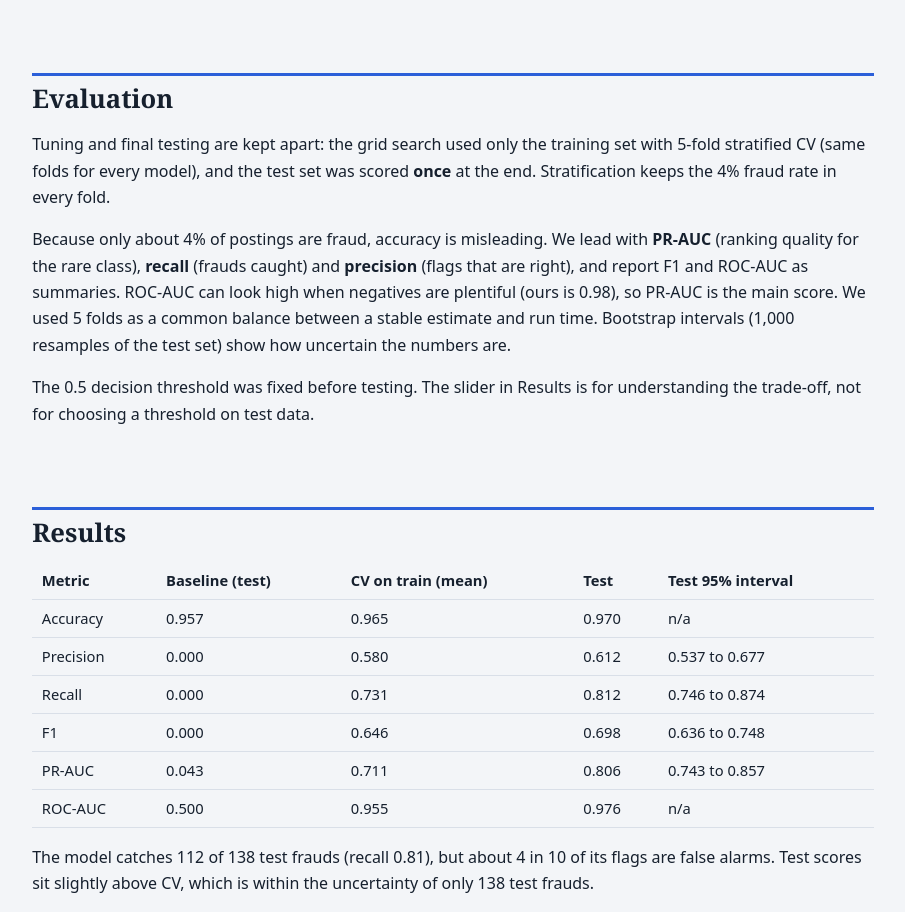
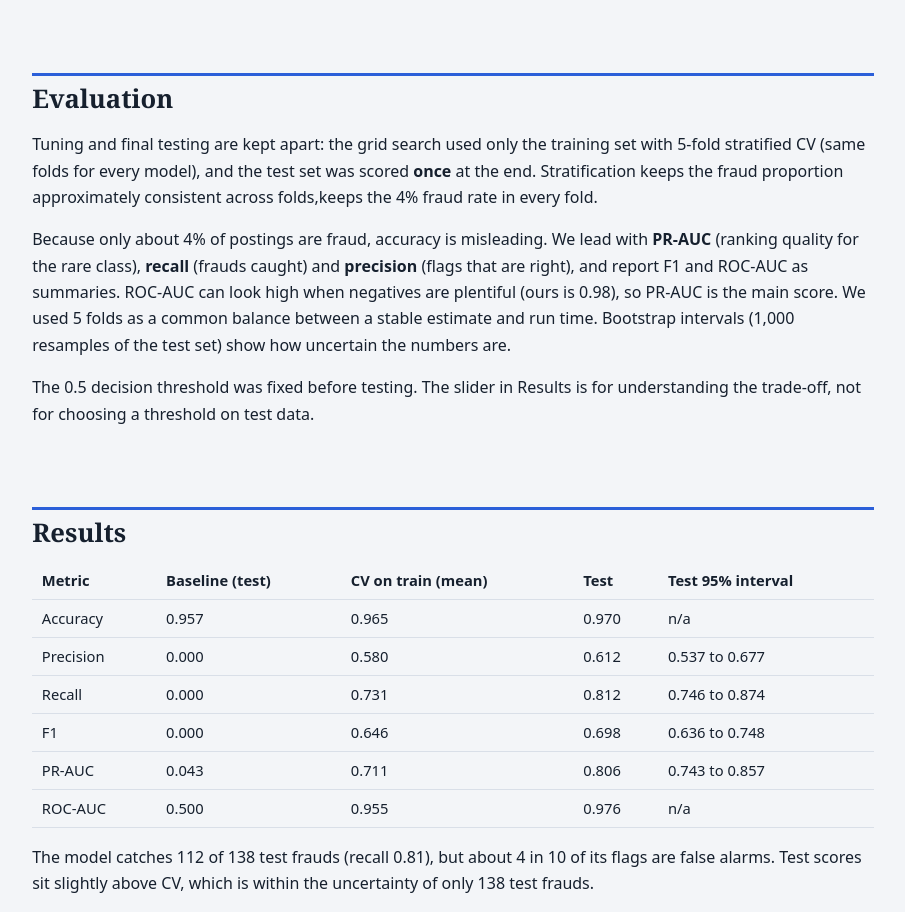
Before and after one commit to pramidimahathi-tech/fraud-job-detection, a plain HTML site: page index.html in a window 1280 px wide. Shown: the part 3848-4760 px from the top of the page, without its empty margins (187-1092 px from the left). Drawn offline with Linux system fonts and the light colour scheme.

Commit message:
Update index.html

```diff
--- a/index.html
+++ b/index.html
@@ -32,7 +32,7 @@
 <details><summary>Logistic regression tuning grid (CV PR-AUC)</summary><table><tr><th>Penalty</th><th>C</th><th>Mean</th><th>Std</th></tr><tr><td>L2</td><td>10</td><td>0.711</td><td>0.033</td></tr><tr><td>L2</td><td>100</td><td>0.706</td><td>0.023</td></tr><tr><td>L2</td><td>1</td><td>0.658</td><td>0.051</td></tr><tr><td>L1</td><td>10</td><td>0.649</td><td>0.030</td></tr><tr><td>L1</td><td>100</td><td>0.642</td><td>0.033</td></tr><tr><td>L1</td><td>1</td><td>0.600</td><td>0.057</td></tr><tr><td>L2</td><td>0.1</td><td>0.520</td><td>0.051</td></tr><tr><td>L2</td><td>0.01</td><td>0.435</td><td>0.049</td></tr><tr><td>L1</td><td>0.1</td><td>0.415</td><td>0.045</td></tr><tr><td>L1</td><td>0.01</td><td>0.312</td><td>0.044</td></tr></table></details></section>
 
 <section id="evaluation"><h2>Evaluation</h2>
-<p>Tuning and final testing are kept apart: the grid search used only the training set with 5-fold stratified CV (same folds for every model), and the test set was scored <b>once</b> at the end. Stratification keeps the 4% fraud rate in every fold.</p>
+<p>Tuning and final testing are kept apart: the grid search used only the training set with 5-fold stratified CV (same folds for every model), and the test set was scored <b>once</b> at the end. Stratification keeps the fraud proportion approximately consistent across folds,keeps the 4% fraud rate in every fold.</p>
 <p>Because only about 4% of postings are fraud, accuracy is misleading. We lead with <b>PR-AUC</b> (ranking quality for the rare class), <b>recall</b> (frauds caught) and <b>precision</b> (flags that are right), and report F1 and ROC-AUC as summaries. ROC-AUC can look high when negatives are plentiful (ours is 0.98), so PR-AUC is the main score. We used 5 folds as a common balance between a stable estimate and run time. Bootstrap intervals (1,000 resamples of the test set) show how uncertain the numbers are.</p><p>The 0.5 decision threshold was fixed before testing. The slider in Results is for understanding the trade-off, not for choosing a threshold on test data.</p></section>
 
 <section id="results"><h2>Results</h2>
```
